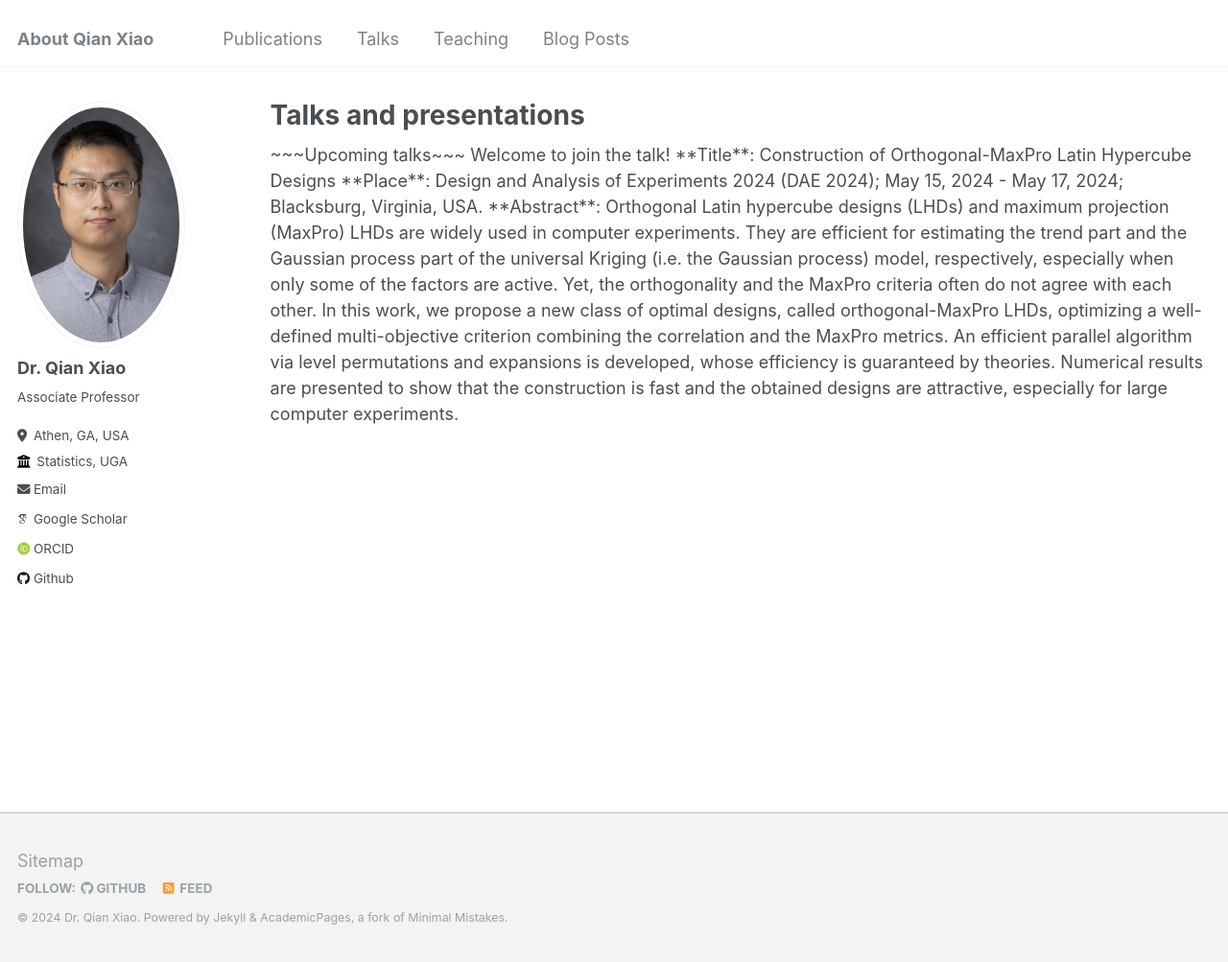
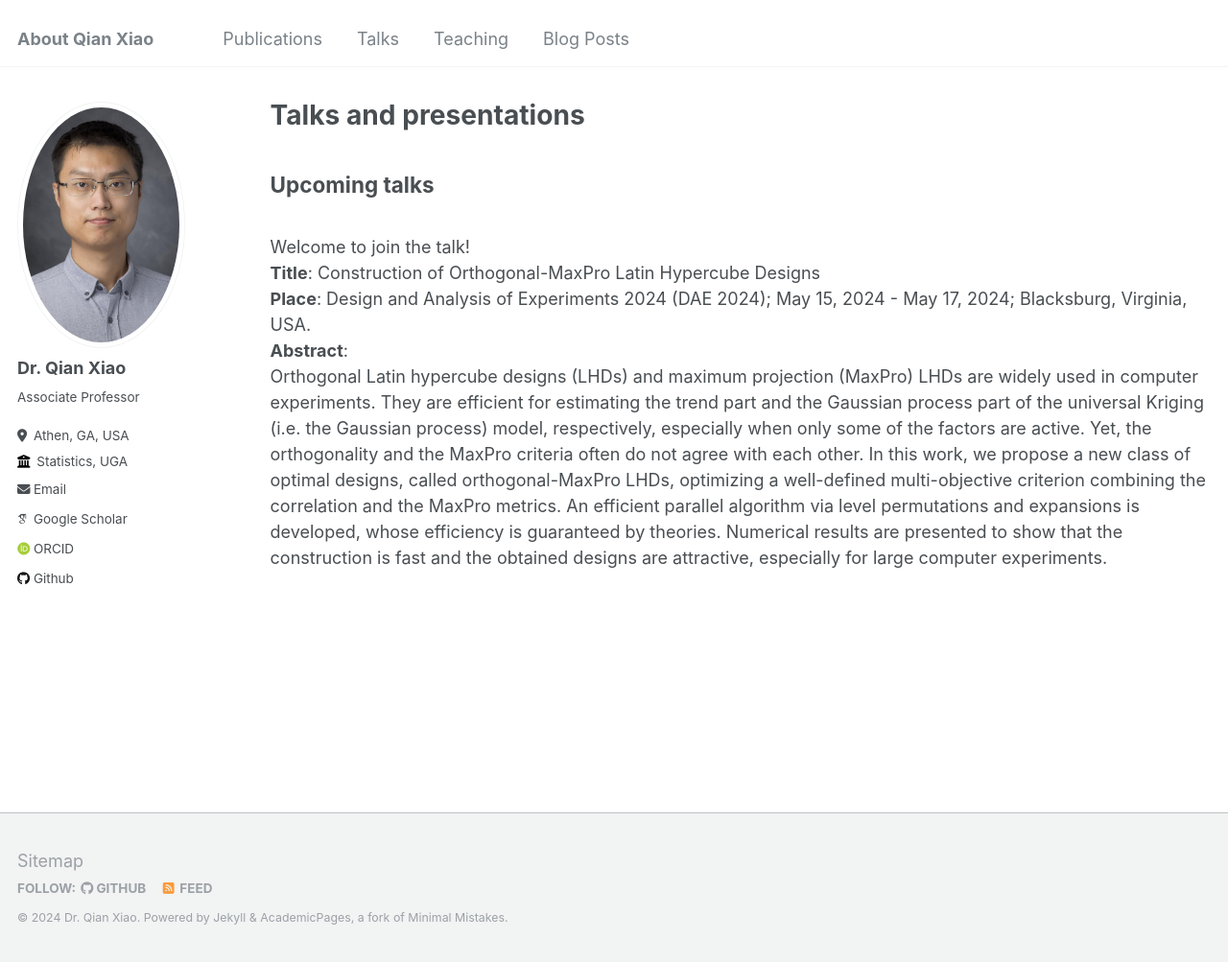
Before and after one commit to QXlab/QXlab.github.io, a Jekyll site: the page built from _pages/talks.html, in a window 1280 px wide and 1003 px high. Shown: the whole window at 96% size. Built offline with Jekyll 4.4.1, drawn with Linux system fonts in a browser that asks for light colours; some web fonts are replaced; part of the change alters nothing that is shown.

Commit message:
Update talks.html

```diff
--- a/_pages/talks.html
+++ b/_pages/talks.html
@@ -5,18 +5,27 @@ permalink: /talks/
 author_profile: true
 ---
 
-~~~Upcoming talks~~~
+<h2>Upcoming talks</h2> <br>
 
-Welcome to join the talk!
+Welcome to join the talk! <br>
 
-**Title**: Construction of Orthogonal-MaxPro Latin Hypercube Designs
+<b>Title</b>: Construction of Orthogonal-MaxPro Latin Hypercube Designs <br>
 
-**Place**: Design and Analysis of Experiments 2024 (DAE 2024);
+<b>Place</b>: Design and Analysis of Experiments 2024 (DAE 2024);
 May 15, 2024 - May 17, 2024;
-Blacksburg, Virginia, USA.
+Blacksburg, Virginia, USA. <br>
 
-**Abstract**:
-Orthogonal Latin hypercube designs (LHDs) and maximum projection (MaxPro) LHDs are widely used in computer experiments. They are efficient for estimating the trend part and the Gaussian process part of the universal Kriging (i.e. the Gaussian process) model, respectively, especially when only some of the factors are active. Yet, the orthogonality and the MaxPro criteria often do not agree with each other. In this work, we propose a new class of optimal designs, called orthogonal-MaxPro LHDs, optimizing a well-defined multi-objective criterion combining the correlation and the MaxPro metrics. An efficient parallel algorithm via level permutations and expansions is developed, whose efficiency is guaranteed by theories. Numerical results are presented to show that the construction is fast and the obtained designs are attractive, especially for large computer experiments.
+<b>Abstract</b>: <br>
+
+Orthogonal Latin hypercube designs (LHDs) and maximum projection (MaxPro) LHDs are widely used in computer experiments.
+They are efficient for estimating the trend part and the Gaussian process part of the universal Kriging
+(i.e. the Gaussian process) model, respectively, especially when only some of the factors are active.
+Yet, the orthogonality and the MaxPro criteria often do not agree with each other. In this work, we
+propose a new class of optimal designs, called orthogonal-MaxPro LHDs, optimizing a well-defined
+multi-objective criterion combining the correlation and the MaxPro metrics. An efficient parallel
+algorithm via level permutations and expansions is developed, whose efficiency is guaranteed by theories.
+Numerical results are presented to show that the construction is fast and the obtained designs are attractive,
+especially for large computer experiments. <br>
 
 
 {% for post in site.talks reversed %}
```
